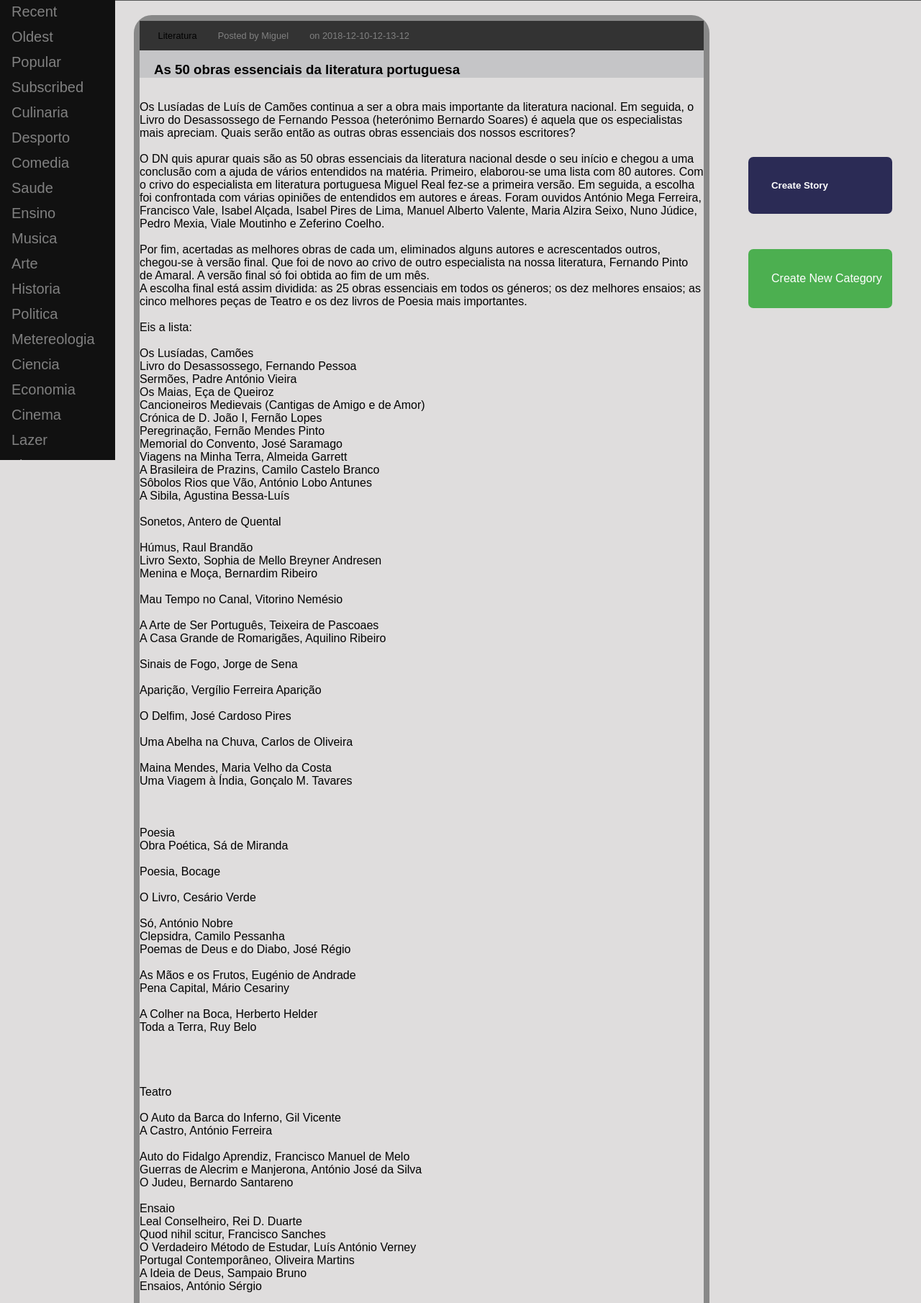
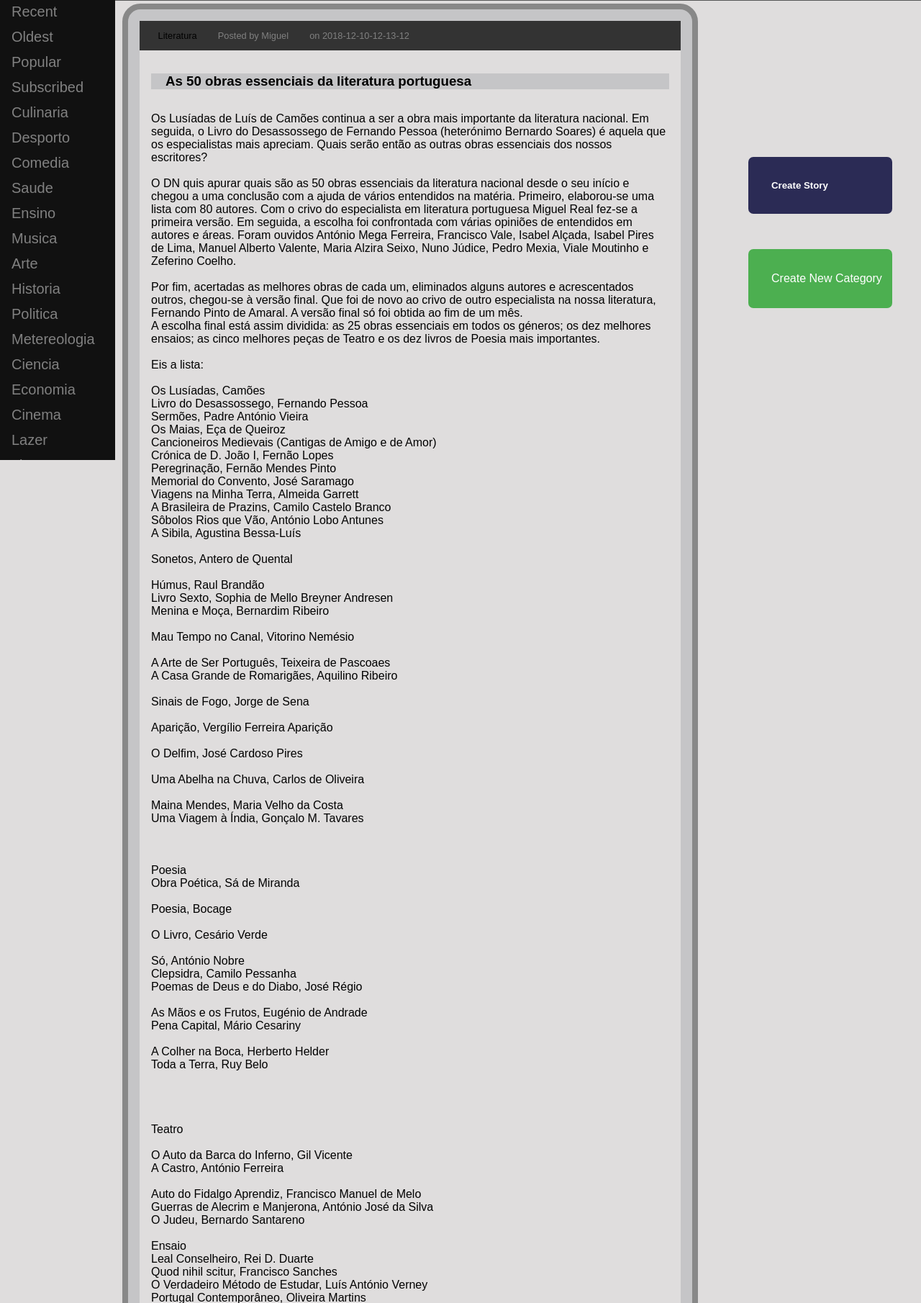
Before and after one commit to catarinafigueiredo/feup-ltw, a PHP site: page /pages/inicialpage.php in a window 1280 px wide. Shown: the part 118-1928 px from the top of the page at 72% size. Run offline with PHP 8.4, Linux system fonts and the light colour scheme; the visitor is signed in with stand-in values (Sample User, id 1); data comes from the database, SQL or seed files in the repository; both versions use the stored data as it was after the commit.

Commit message:
minor errors

```diff
--- a/api/orderPublications.php
+++ b/api/orderPublications.php
@@ -3,6 +3,7 @@ include_once('../includes/session.php');
 include_once('../database/db_order.php');
 include_once('../templates/tpl_story.php');
 include_once('../templates/tpl_auth.php');
+include_once('../database/db_vote.php');
 include_once('../database/db_category.php');
 
 if(isset($_SESSION['username'])){
--- a/css/style.css
+++ b/css/style.css
@@ -408,7 +408,8 @@ background: #555;
     background:#c5c5c7;
     width: 800px;
     border-radius: 25px;
-    margin: 1em;
+    padding: 1em;
+
     border: 8px solid #888;
 }
 
@@ -434,6 +435,7 @@ background: #555;
 
 .story_content{
     background: #dfdddd;
+    padding: 1em;
 }
 
 .story_footer{
--- a/pages/search.php
+++ b/pages/search.php
@@ -6,6 +6,7 @@ include_once('../templates/tpl_story.php');
 include_once('../templates/tpl_category.php');
 include_once('../database/db_story.php');
 include_once('../database/db_users.php');
+include_once('../database/db_vote.php');
 include_once('../database/db_category.php');
 
 // Verify if user is logged in
```
Also changed, not shown: database/dabliu.db.
